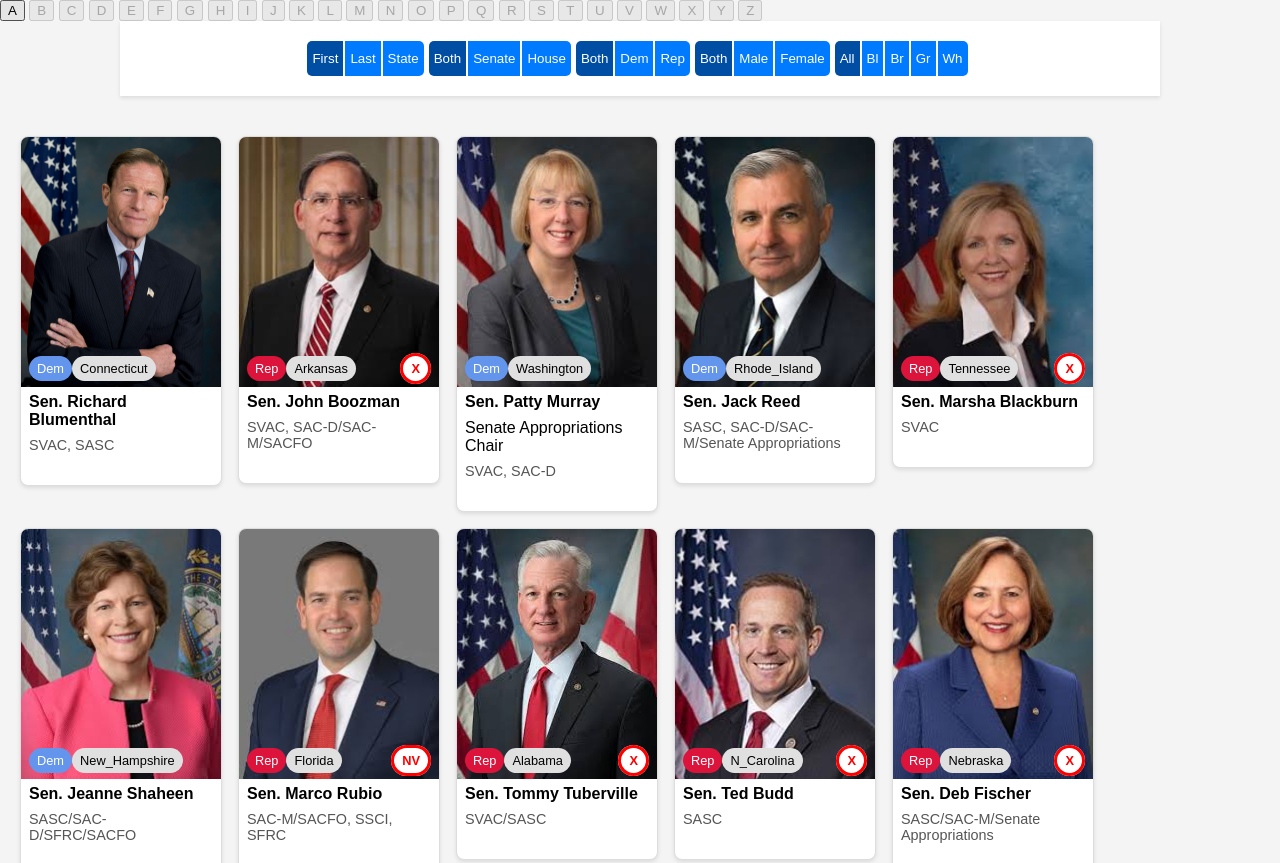
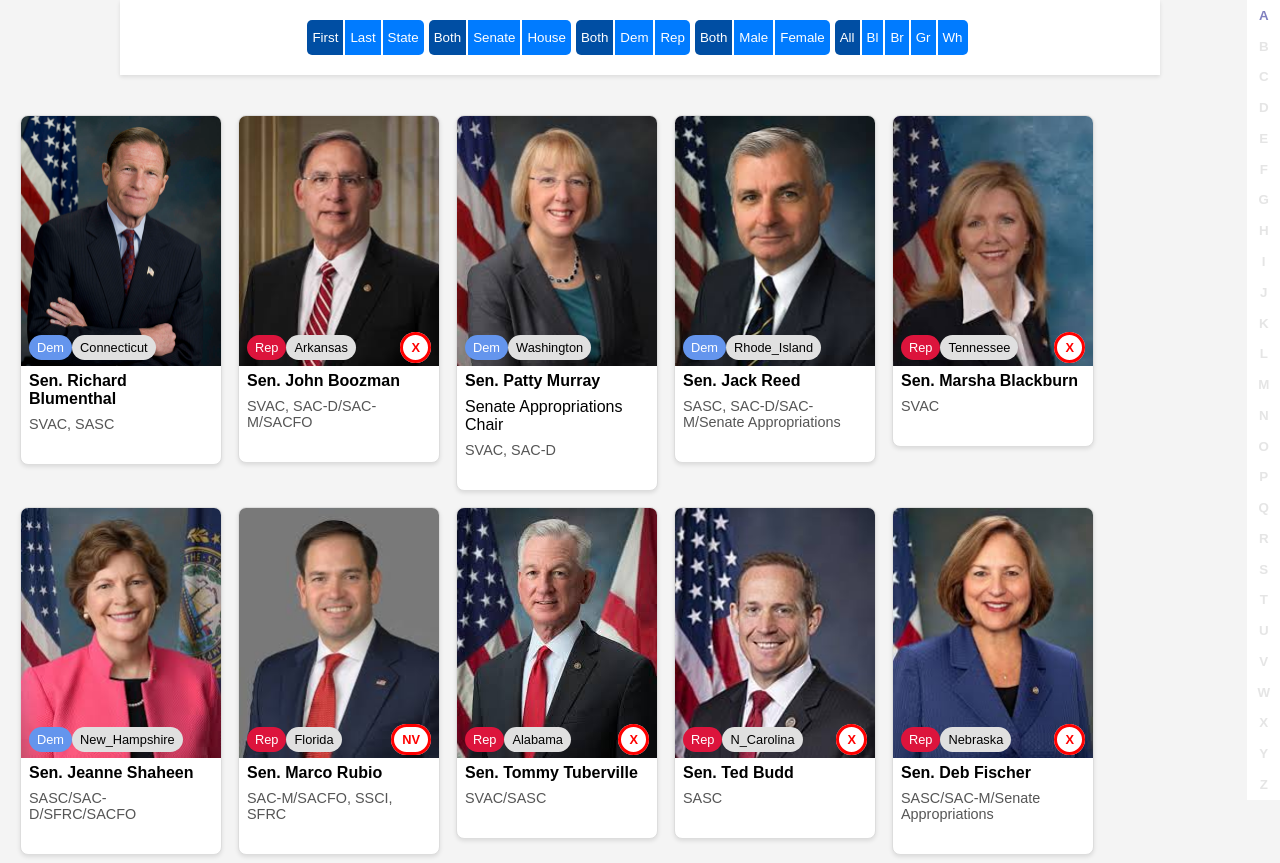
Before and after one commit to gloverd/USUNESCO, a plain HTML site: page Senate/index4.html in a window 1280 px wide. Shown: the top 863 px of the page. Drawn offline with nearby package versions, Linux system fonts and the light colour scheme.

Commit message:
Update styles2.css

```diff
--- a/Senate/styles2.css
+++ b/Senate/styles2.css
@@ -5,6 +5,53 @@
       --cell-width-mobile: 42vw; /*175/2, 115/3*/
       --img-height-mobile: 45vw; /*175/2, 115/3*/
     }
+
+/*
+      * { -webkit-touch-callout: none;  -webkit-user-select: none;  -khtml-user-select: none;  -moz-user-select: none;  -ms-user-select: none;  user-select: none;  }
+      html, body {  height: 100%;  margin: 0;  scroll-behavior: smooth;}
+      .wrapper,.container {  height: 100%;}
+      .container {  position: relative;}
+      .content {  position: absolute;  top: 0;  left:0;  bottom: 0;  right: 0;  overflow: auto;  -webkit-overflow-scrolling: touch;   }
+*/
+
+.abc-index {
+  position: fixed;
+  top: 0;
+  right: 0;
+  z-index: 2;
+  background: #fff;
+  list-style: none;
+  margin: 0;
+  padding: 0;
+  height: 100vh; /* Takes up 100% of the viewport height */
+  display: flex; /* Flexbox layout for the child buttons */
+  flex-direction: column; /* Align buttons in a column */
+  justify-content: space-between; /* Distribute buttons evenly */
+  align-items: stretch; /* Ensure buttons take up full width */
+}
+
+.abc-index button {
+  width: 100%;
+  padding: 4px 10px;
+  margin: 0;
+  border: 0;
+  border-radius: 3px;
+  background-color: #fff;
+  text-align: center;
+  color: rgba(0, 0, 128, 0.5);
+  font-weight: 800;
+  transition: all 200ms linear;
+  flex: 1;
+}
+
+.abc-index button.current {
+  color: #fff;
+  background-color: rgba(0, 0, 128, 0.5) !important;
+}
+
+.abc-index button:disabled {
+  color: rgba(204, 204, 204, 0.5);
+}
 
 #index {
       display:none;
```
